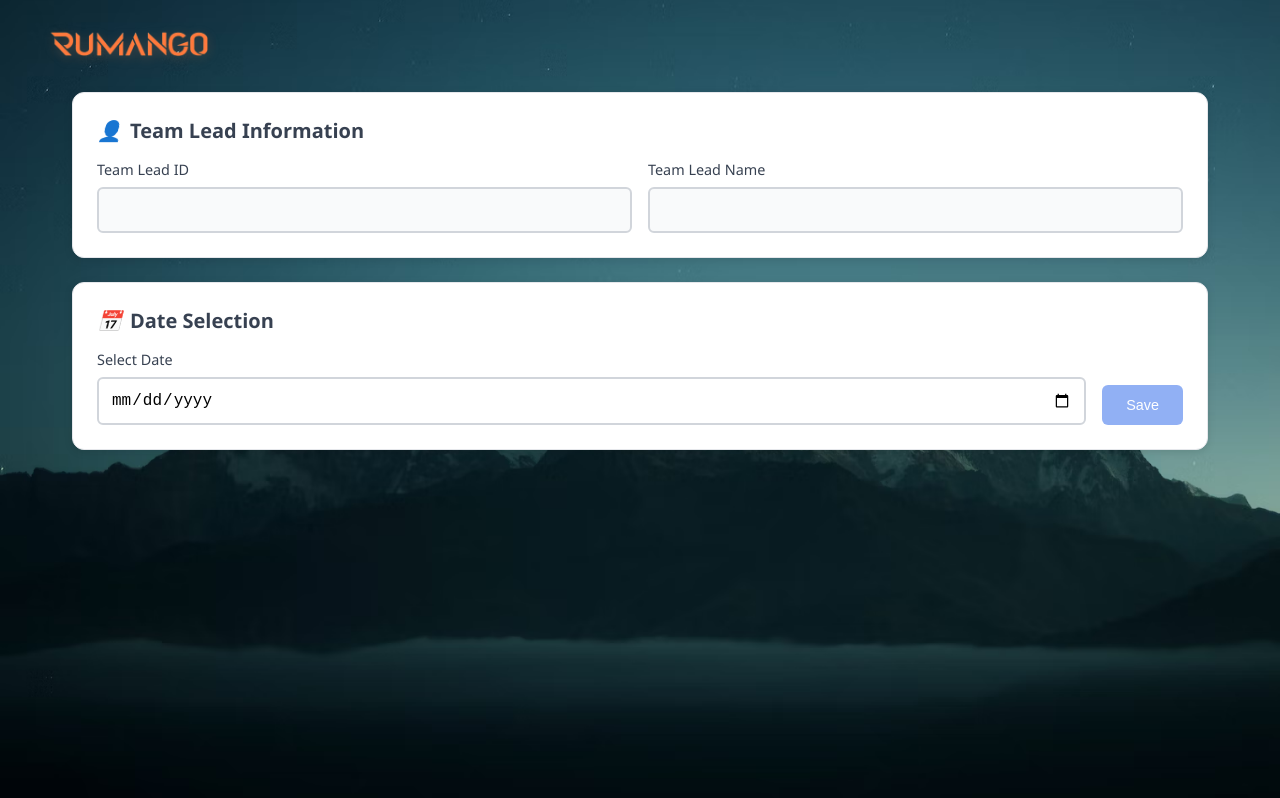
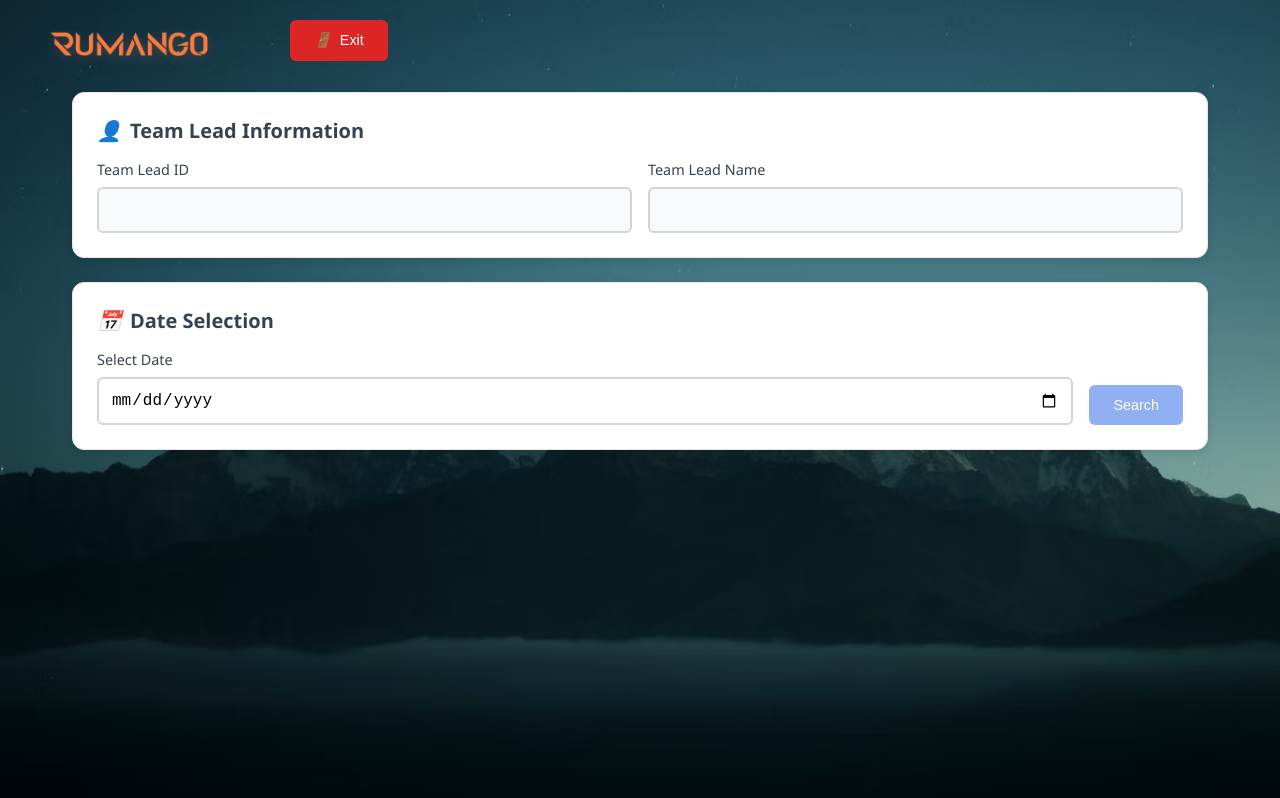
Before and after one commit to AnweshaSathua/TeamLead-Rating, an Angular app: page / in a window 1280 px wide. Built offline with nearby package versions, Linux system fonts and the light colour scheme.

Commit message:
Update employee.component.html

```diff
--- a/src/app/employee/employee.component.html
+++ b/src/app/employee/employee.component.html
@@ -3,6 +3,11 @@
   <div class="logo">
   <img src="assets/Logo.png" alt="Logo">
   </div>
+
+  <button class="btn btn-danger exit-btn" (click)="onExit()">
+    <i class="icon-exit"></i>
+    Exit
+  </button>
   </header>
 
 <div class="main-container">
@@ -54,7 +59,7 @@
         (click)="onDateSave()"
         [disabled]="!selectedDate"
       >
-        Save
+        Search
       </button>
     </div>
   </div>
@@ -144,10 +149,6 @@
         <i class="icon-submit"></i>
         Submit
       </button>
-      <button class="btn btn-danger" (click)="onExit()">
-        <i class="icon-exit"></i>
-        Exit
-      </button>
     </div>
   </div>
 </div>
```
